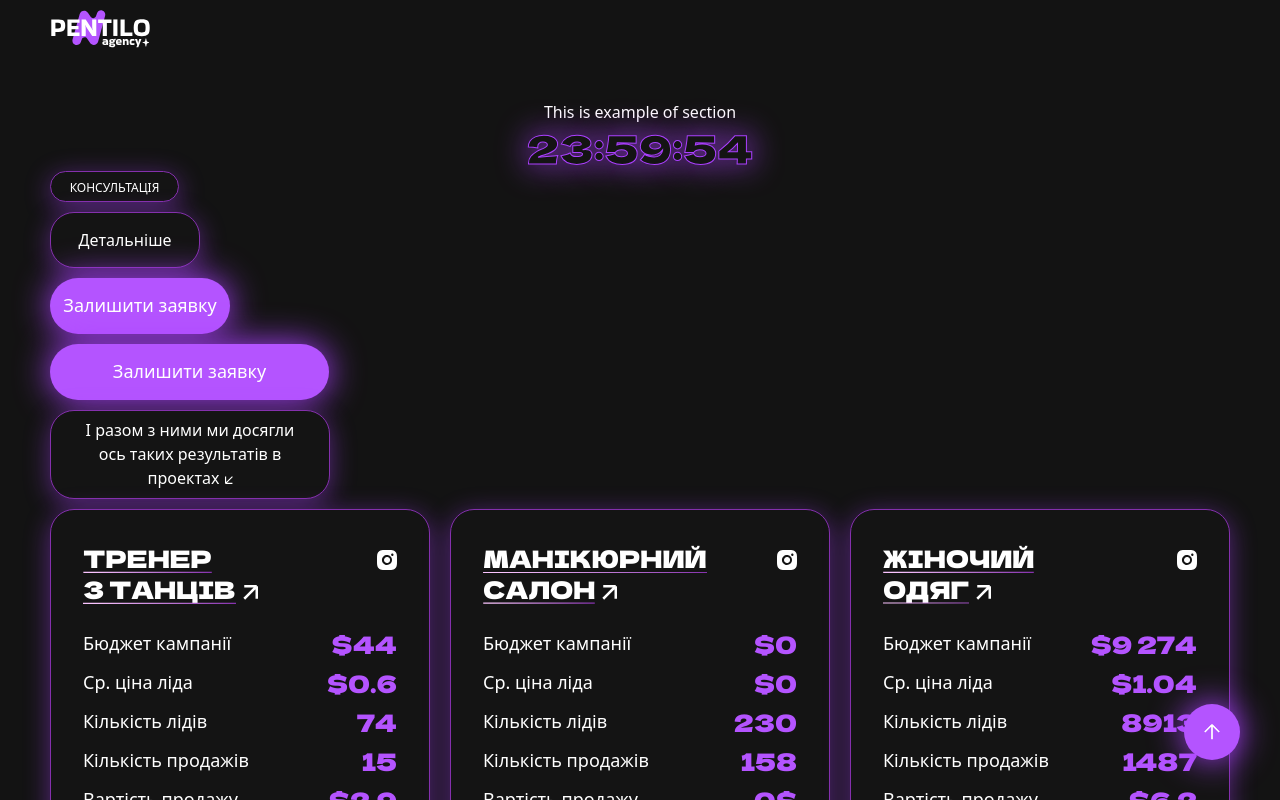
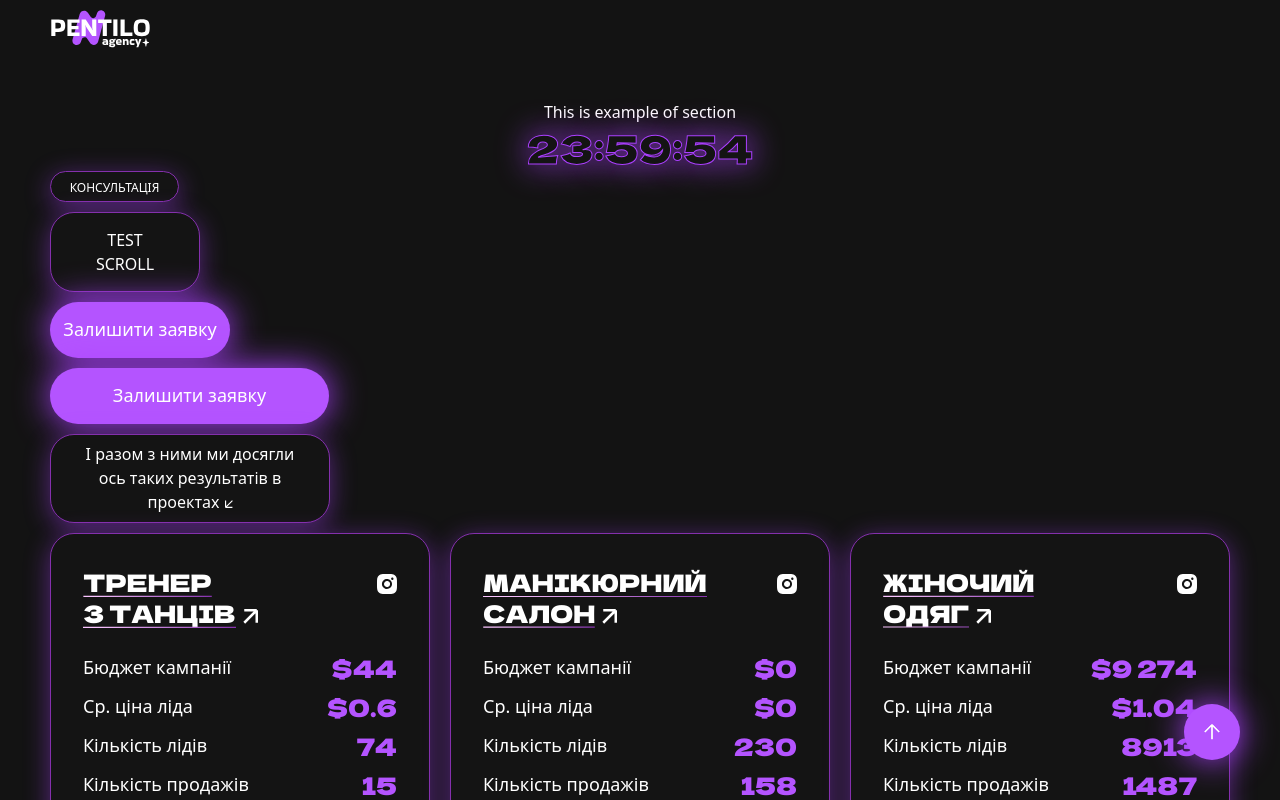
Before and after one commit to SoftRyzen-internship/pentilo-agency, a Next.js app: page / in a window 1280 px wide. Shown: the top 800 px of the page. Built offline with nearby package versions, Linux system fonts and the light colour scheme.

Commit message:
add smooth scroll to buttons

```diff
--- a/src/components/ui/Button/Button.tsx
+++ b/src/components/ui/Button/Button.tsx
@@ -1,23 +1,9 @@
-'use client';
 import classNames from 'classnames';
 
 import React from 'react';
 
+import { smoothScroll } from '@/utils';
 import { ButtonProps } from './types';
-
-const handleScroll = (e: React.MouseEvent, href: string | undefined) => {
-  e.preventDefault();
-
-  let elem: HTMLElement | null = null;
-
-  if (href) {
-    elem = document.getElementById(href.replace(/.*#/, ''));
-  }
-  window.scrollTo({
-    top: href ? elem?.getBoundingClientRect().top : 0,
-    behavior: 'smooth',
-  });
-};
 
 export const Button: React.FC<ButtonProps> = ({
   tag: Tag = 'a',
@@ -49,7 +35,7 @@ export const Button: React.FC<ButtonProps> = ({
   return (
     <Tag
       onClick={(e: React.MouseEvent) => {
-        if (href) handleScroll(e, href);
+        if (href) smoothScroll(e, href);
         if (buttonType && onClick) onClick();
       }}
       href={href}
--- a/src/utils/index.ts
+++ b/src/utils/index.ts
@@ -1 +1,2 @@
 export * from './getFormattedTime';
+export * from './smoothScroll';
--- /dev/null
+++ b/src/utils/smoothScroll.ts
@@ -0,0 +1,13 @@
+export const smoothScroll = (e: React.MouseEvent, href: string | undefined) => {
+  e.preventDefault();
+
+  let elem: HTMLElement | null = null;
+
+  if (href) {
+    elem = document.getElementById(href.replace(/[/#]/g, ''));
+  }
+  window.scrollTo({
+    top: href ? elem?.getBoundingClientRect().top : 0,
+    behavior: 'smooth',
+  });
+};
--- a/src/views/ExampleSection/ExampleSection.tsx
+++ b/src/views/ExampleSection/ExampleSection.tsx
@@ -31,8 +31,8 @@ export const ExampleSection = () => (
     <Button
       tag="a"
       accent={false}
-      href="/"
-      content="Детальніше"
+      href="customId"
+      content="TEST SCROLL"
       className="mb-[10px] hidden xl:block xl:w-[150px] xl:py-[15px] "
     />
 
@@ -56,7 +56,7 @@ export const ExampleSection = () => (
 
     {/* Кнопка із свг */}
     <Button
-      tag="button"
+      tag="a"
       accent={false}
       content="І разом з ними ми досягли ось таких результатів в проектах"
       icon={Arrow}
@@ -69,5 +69,6 @@ export const ExampleSection = () => (
         <CaseCard key={idx} {...cardProps} />
       ))}
     </ul>
+    <div className="h-[1000px] bg-black-light mt-[800px]" id="customId"></div>
   </section>
 );
```
